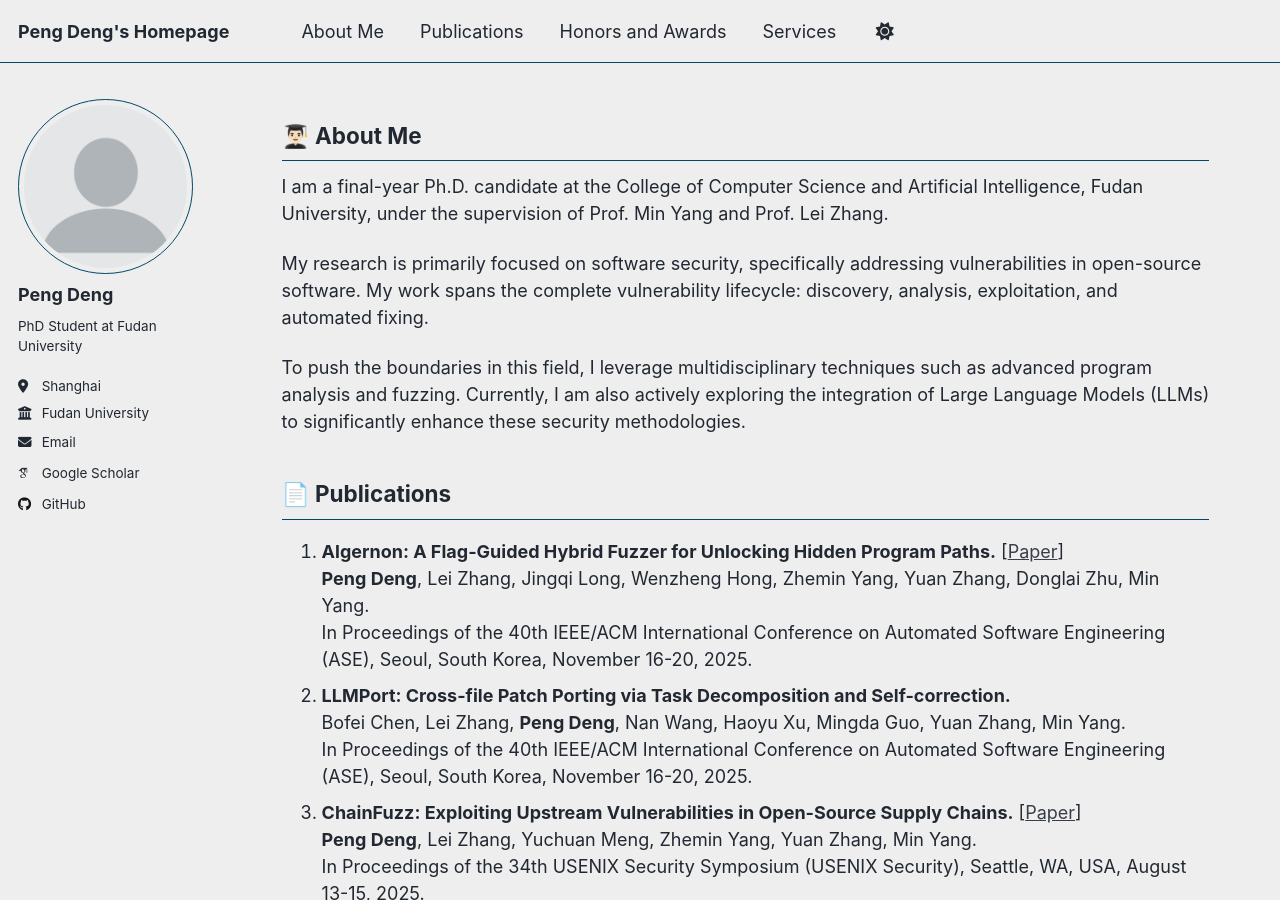
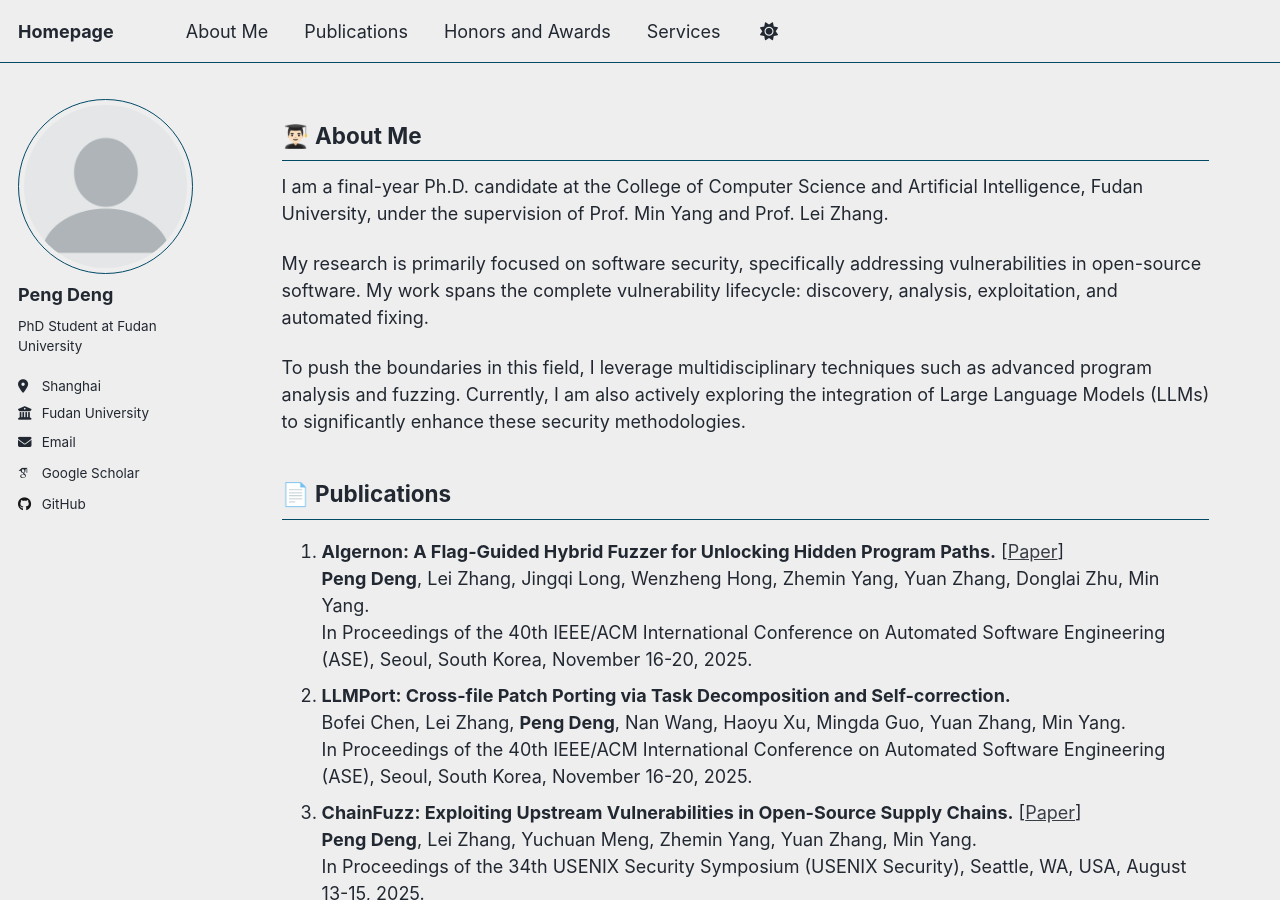
Before and after one commit to pengxdeng/pengxdeng.github.io, a Jekyll site: the page built from _pages/about.md, in a window 1280 px wide and 900 px high. Built offline with Jekyll 4.4.1, drawn with Linux system fonts in a browser that asks for light colours; some web fonts are replaced; a script that is not in the unit is left out.

Commit message:
update theme

```diff
--- a/_config.yml
+++ b/_config.yml
@@ -10,6 +10,7 @@
 locale                   : "en-US"
 site_theme               : "air" # Currently available options are "default", "air"
 title                    : "Peng Deng's Homepage"
+short_title              : "Homepage"
 title_separator          : "-"
 name                     : &name "Peng Deng"
 description              : &description "This is Peng Deng's Homepage"   # Update this with a general description of your site, this is the default if not overridden by a page
--- a/_includes/masthead.html
+++ b/_includes/masthead.html
@@ -6,7 +6,7 @@
       <nav id="site-nav" class="greedy-nav">
         <button><div class="navicon"></div></button>
         <ul class="visible-links">
-          <li class="masthead__menu-item masthead__menu-item--lg persist"><a href="{{ base_path }}/">{{ site.title }}</a></li>
+          <li class="masthead__menu-item masthead__menu-item--lg persist"><a href="{{ base_path }}/">{{ site.short_title }}</a></li>
           {% for link in site.data.navigation.main %}
             {% if link.url contains 'http' %}
               {% assign domain = '' %}
```
